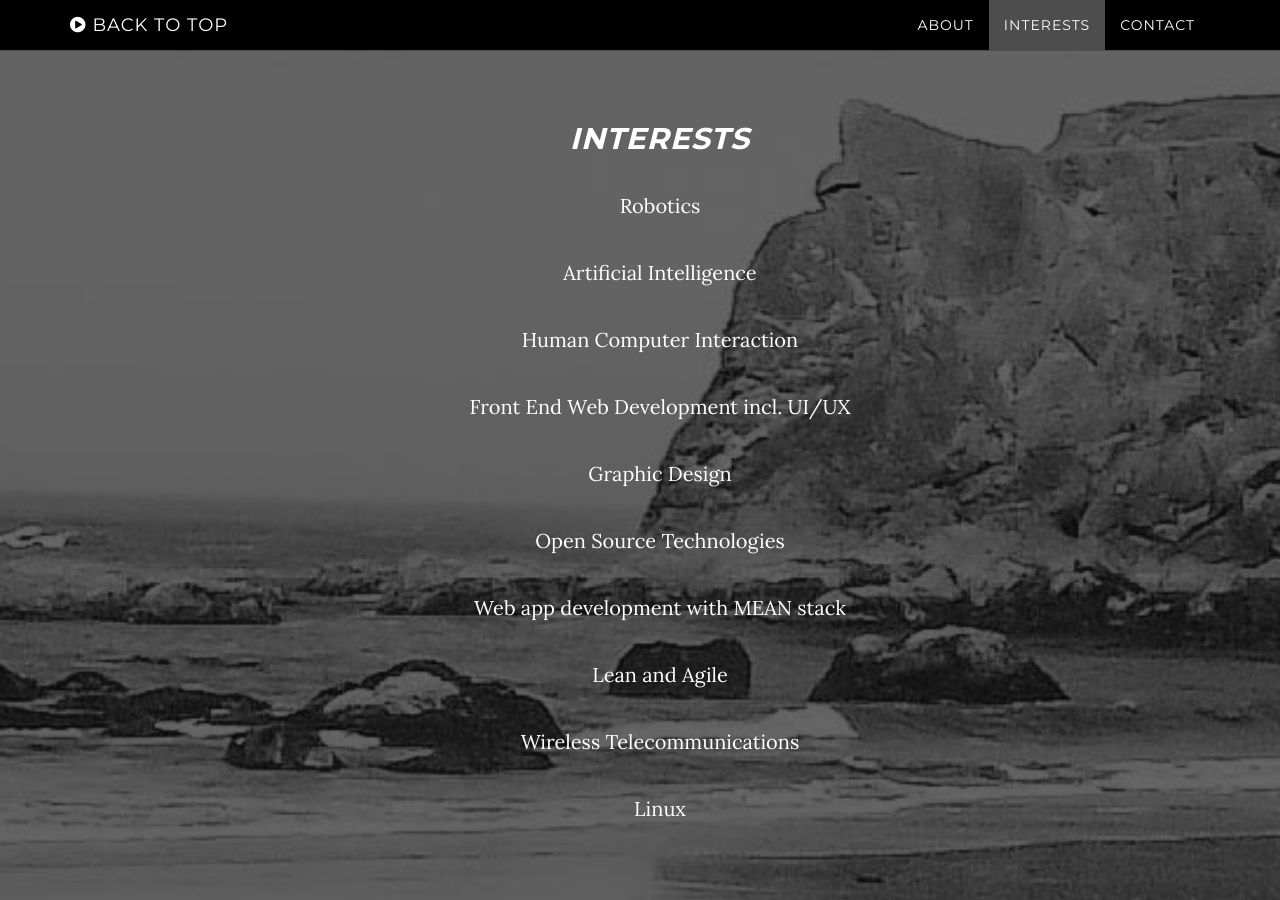
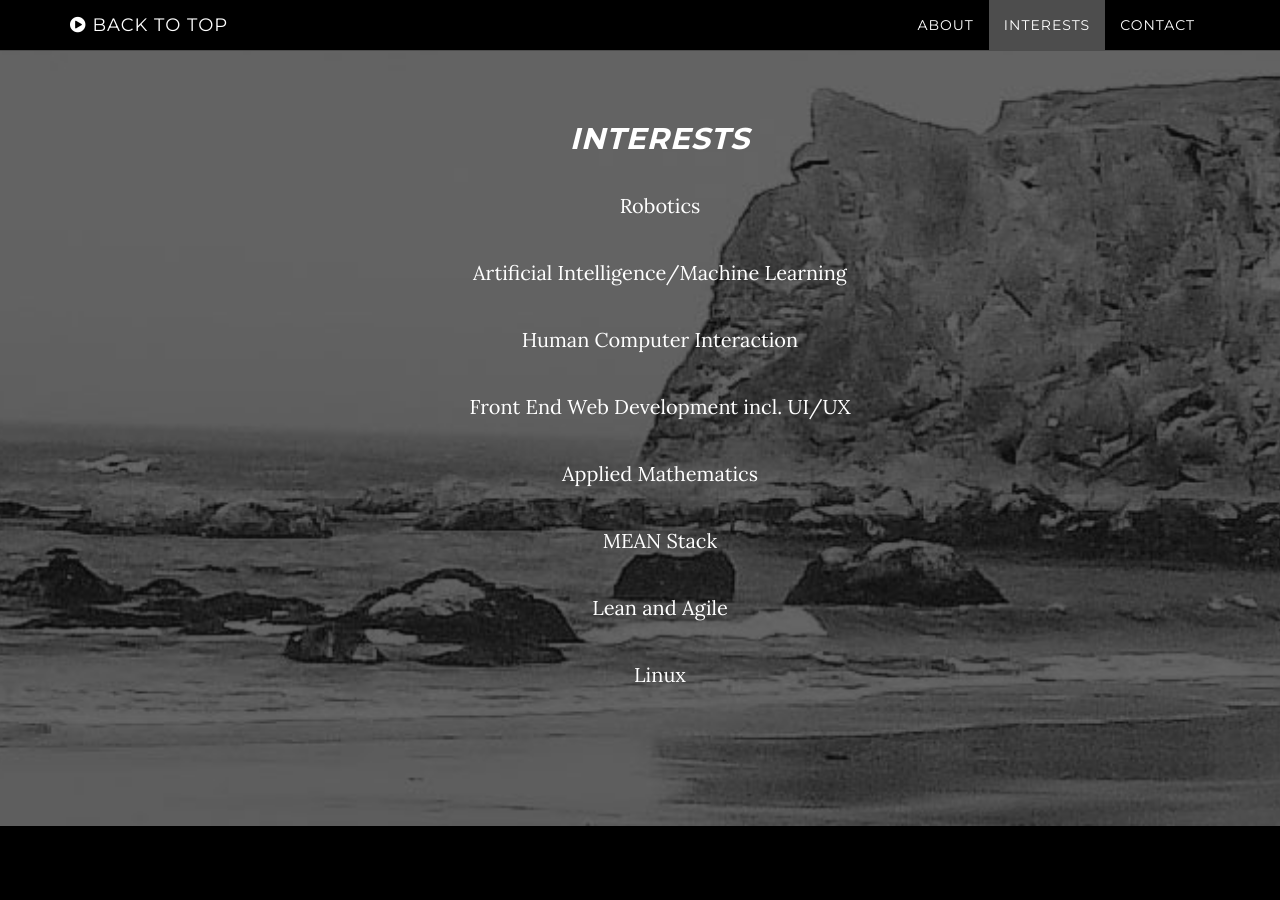
Before and after one commit to FuzzyLogician1/FuzzyLogician1.github.io, a Jekyll site: the page built from index.html, in a window 1280 px wide and 900 px high, scrolled down 1876 px. Built offline with Jekyll 4.4.1, drawn with Linux system fonts in a browser that asks for light colours.

Commit message:
Ignore me-I'm a test

```diff
--- a/_includes/download.html
+++ b/_includes/download.html
@@ -6,14 +6,12 @@
                   <ul>
                     <h2><i>Interests</i></h2>
                     <p>Robotics</p>
-                    <p>Artificial Intelligence</p>
+                    <p>Artificial Intelligence/Machine Learning</p>
                     <p>Human Computer Interaction</p>
                     <p>Front End Web Development incl. UI/UX</p>
-                    <p>Graphic Design</p>
-                    <p>Open Source Technologies</p>
-                    <p>Web app development with MEAN stack</p>
+                    <p>Applied Mathematics</p>
+                    <p>MEAN Stack</p>
                     <p>Lean and Agile</p>
-                    <p>Wireless Telecommunications</p>
                     <p>Linux</p>
                   </ul>
                 </div>
```
